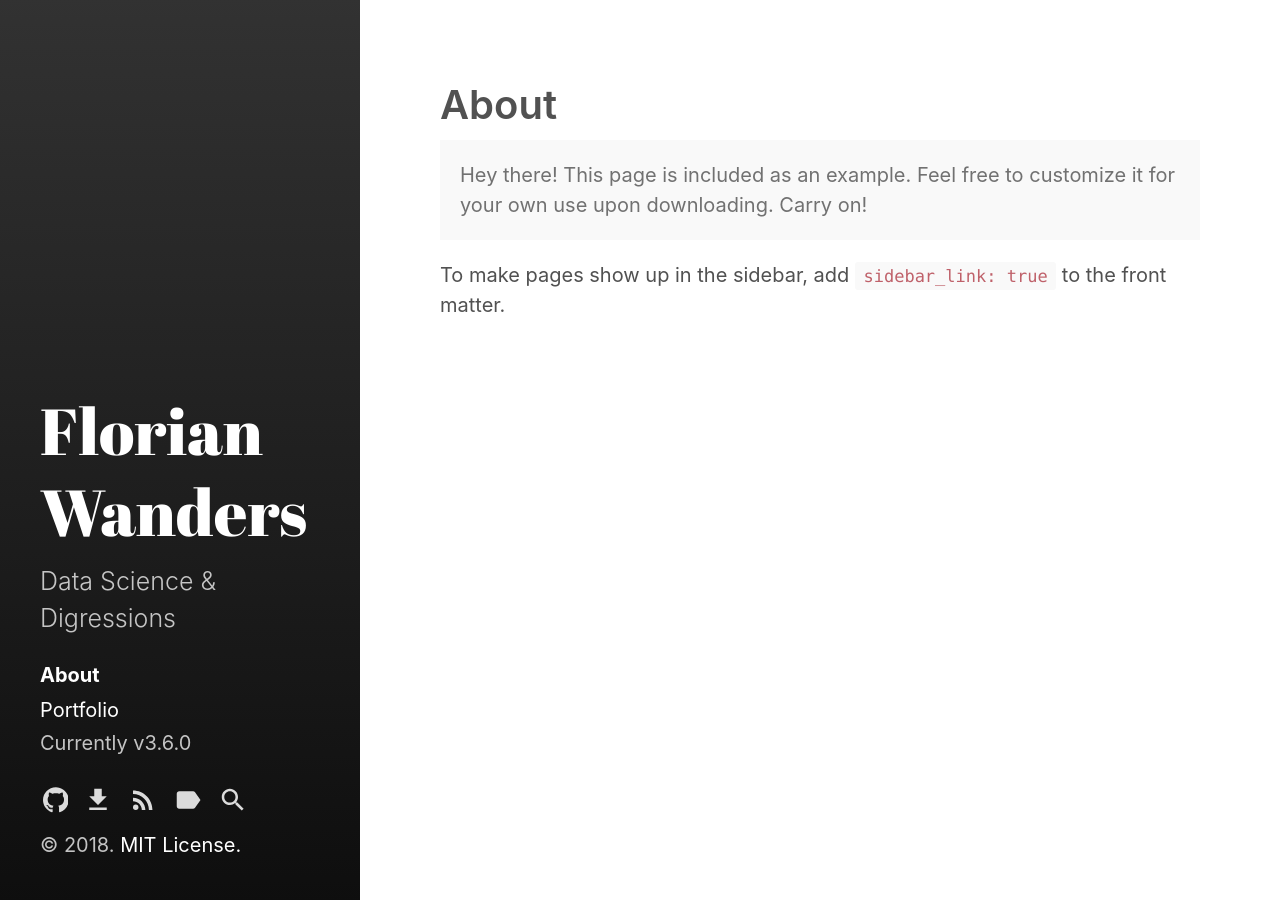
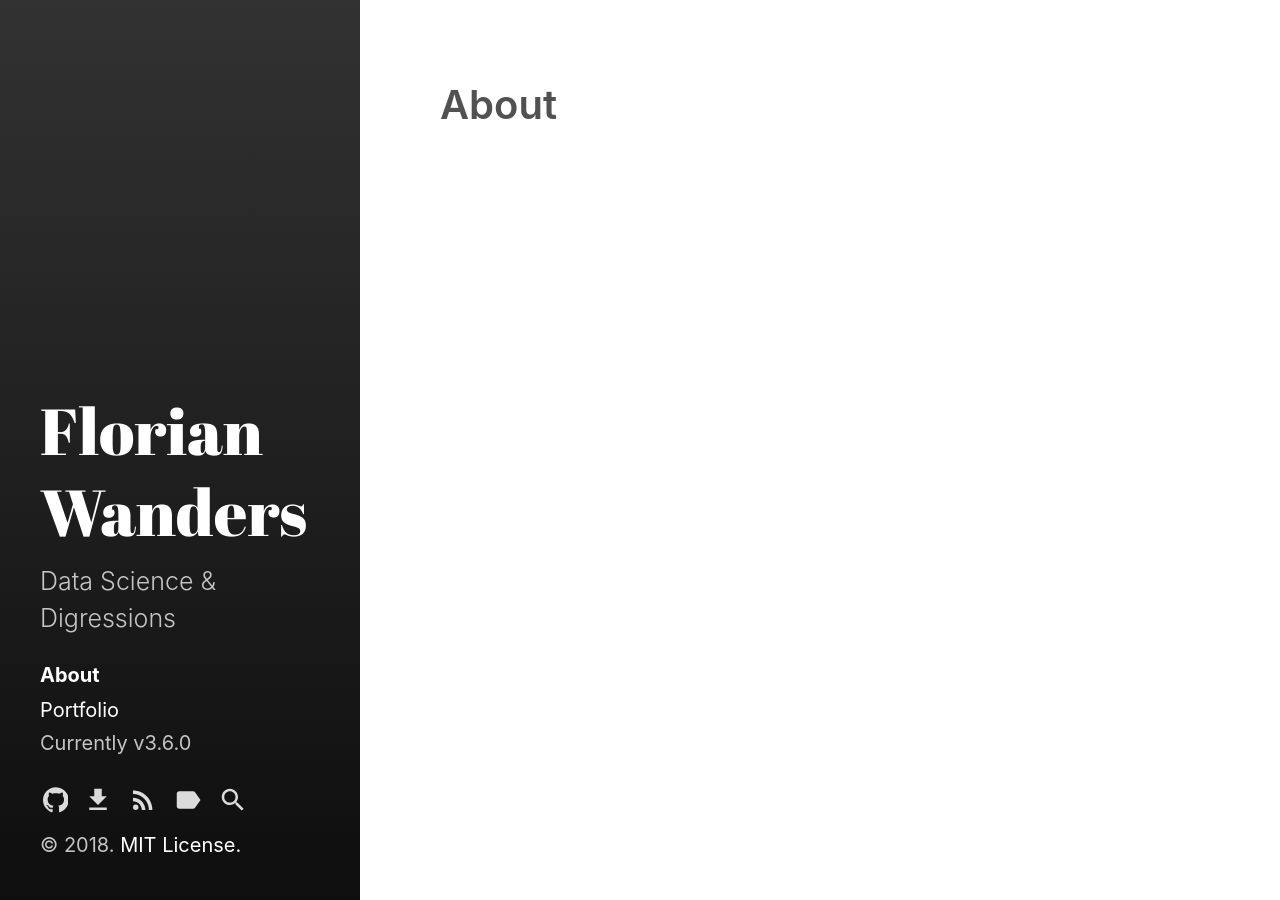
Before and after one commit to stormvirux/florianwanders.github.io, a Jekyll site: the page built from about.md, in a window 1280 px wide. Built offline with Jekyll 4.4.1, drawn with Linux system fonts in a browser that asks for light colours.

Commit message:
remove template content nr2

```diff
--- a/about.md
+++ b/about.md
@@ -3,11 +3,3 @@
 title: About
 sidebar_link: true
 ---
-
-<p class="message">
-  Hey there! This page is included as an example. Feel free to customize it
-  for your own use upon downloading. Carry on!
-</p>
-
-To make pages show up in the sidebar, add `sidebar_link: true` to the front
-matter.
```
